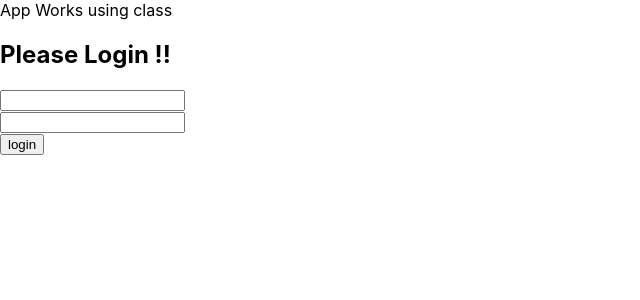
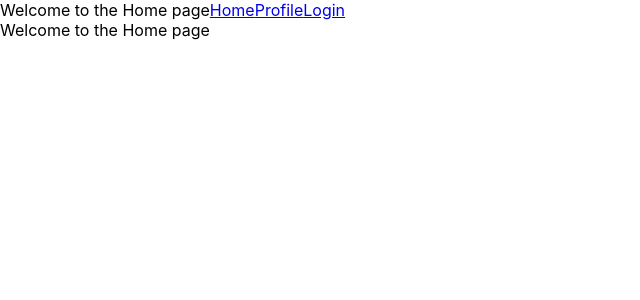
Before and after one commit to O-Abdelaaziz/Typescript_with_React_classes, a React (Create React App) app: page / in a window 1280 px wide. Shown: the top 300 px of the page, without its empty margins (0-640 px from the left). Built offline with nearby package versions, Linux system fonts and the light colour scheme.

Commit message:
working with routing part 2: router and history

```diff
--- a/src/components/App.tsx
+++ b/src/components/App.tsx
@@ -2,7 +2,11 @@
 import { User } from '../models/Model';
 import { AuthService } from '../services/AuthService';
 import { Login } from './Login';
-
+import {Router, Route, Switch} from 'react-router-dom';
+import history from '../utils/hostory';
+import { NavBar } from './NavBar';
+import { Home } from './Home';
+import { Profile } from './Profile';
 interface AppState{
   user:User |undefined;
 }
@@ -13,6 +17,9 @@
 constructor(props: any){
   super(props);
   this.setUser=this.setUser.bind(this);
+  this.state={
+    user:undefined
+  }
 }
 
   private setUser(user:User){
@@ -26,8 +33,19 @@
   render(){
     return (
 
-      <div>App Works using class
-        <Login authService={this.authService} setUser={this.setUser}/>
+      <div className="wrapper">
+        <Router history={history} >
+          <div>
+            <NavBar user={this.state.user}/>
+            <Switch>
+              <Route exact path='/' component={Home}/>
+              <Route exact path='/login'>
+                <Login authService={this.authService} setUser={this.setUser}/>
+              </Route>
+              <Route exact path='/profile' component={Profile}/>
+            </Switch>
+          </div>
+        </Router>
       </div>
     );
   }
--- /dev/null
+++ b/src/utils/hostory.ts
@@ -0,0 +1,2 @@
+import {createBrowserHistory} from 'history';
+export default createBrowserHistory()
```
